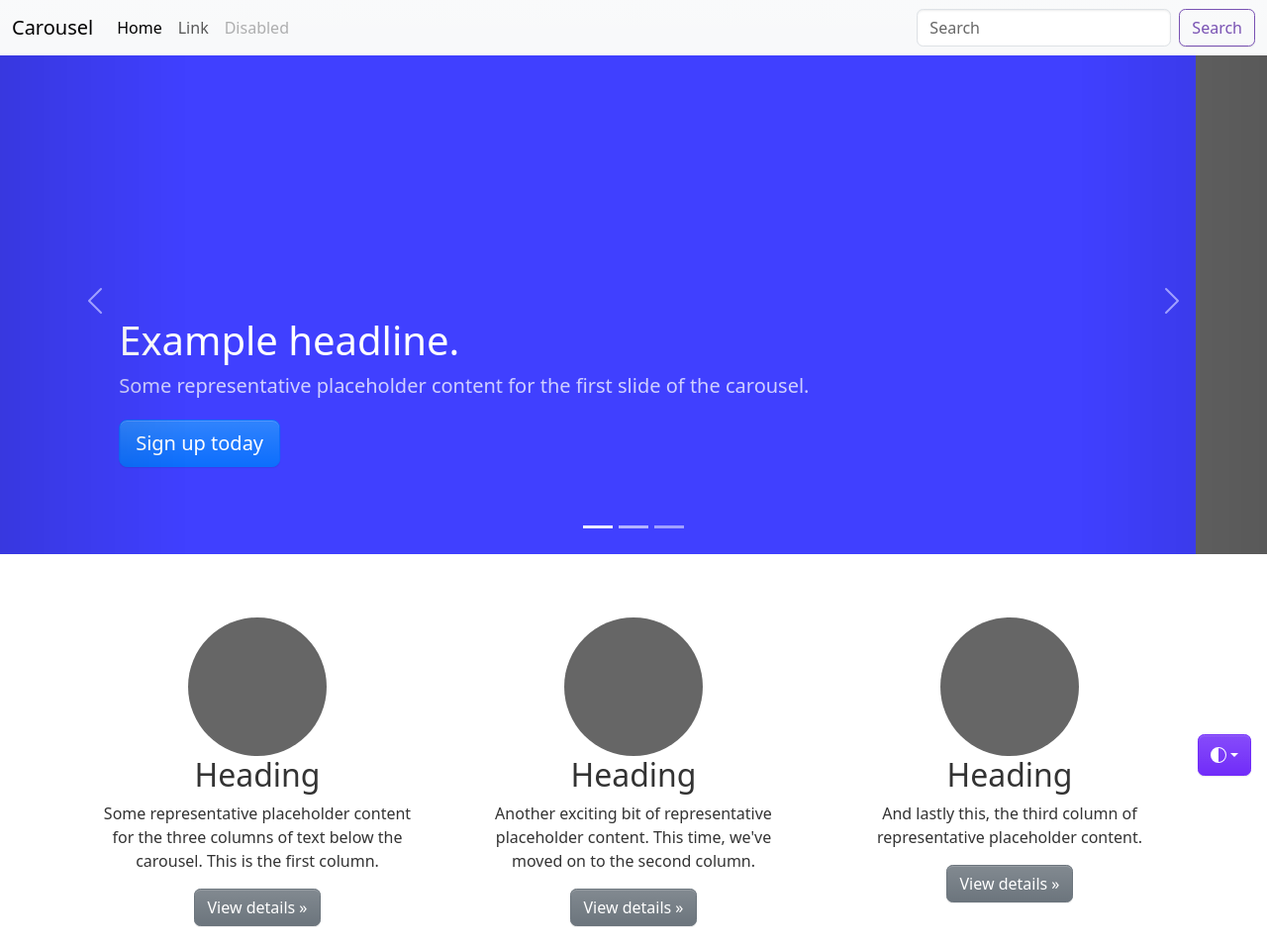
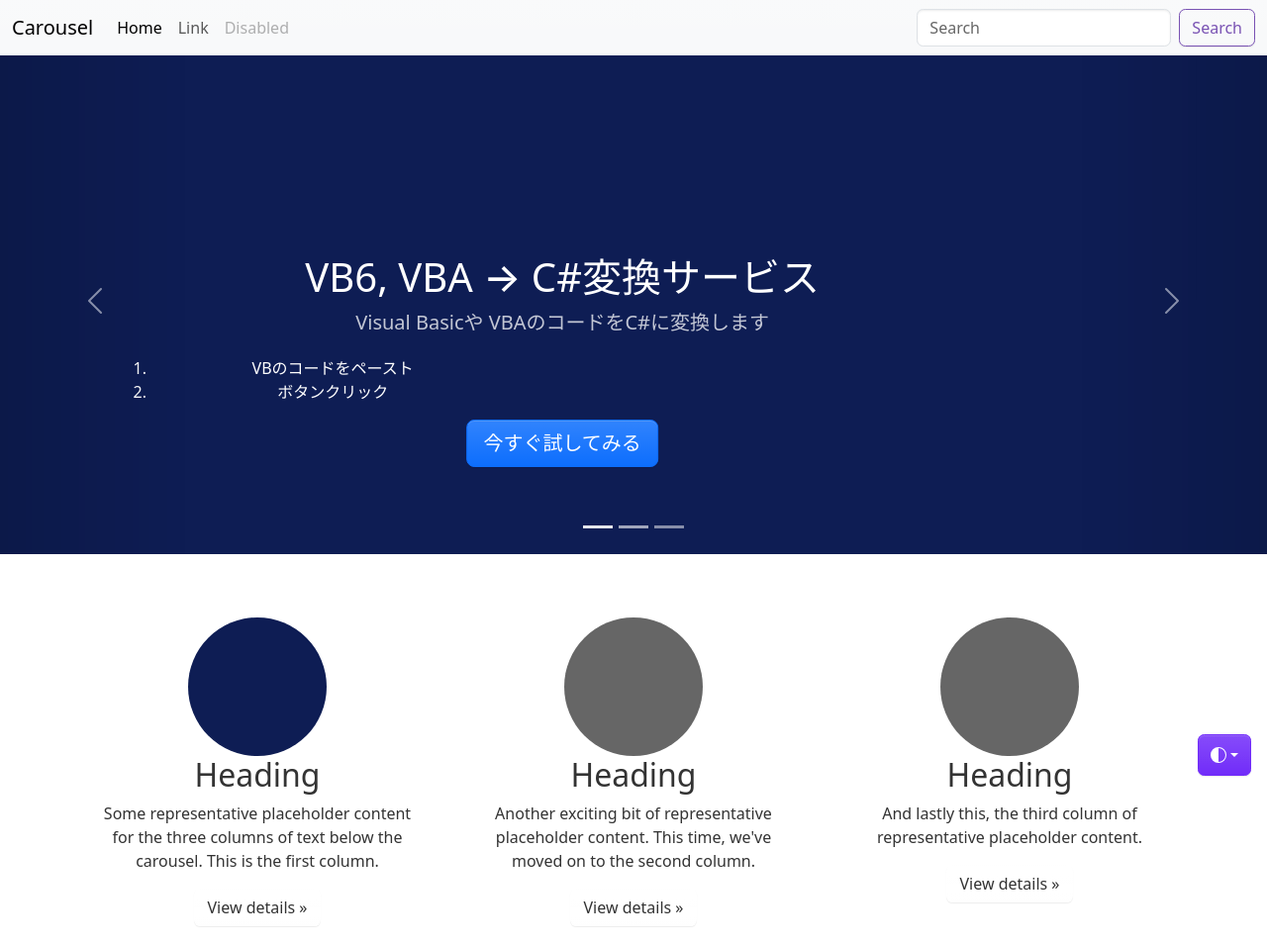
Before and after one commit to m-wachi/BootstrapTrain01, a website: page sass-js/carousel/index.html in a window 1280 px wide. Shown: the top 955 px of the page at 99% size. Drawn offline with nearby package versions, Linux system fonts and the light colour scheme; files that its build step writes are made by us from their sources.

Commit message:
add code.

```diff
--- a/sass-js/carousel/index.html
+++ b/sass-js/carousel/index.html
@@ -81,6 +81,12 @@
       }
       .bd-mode-toggle {
         z-index: 1500;
+      }
+
+      :root {
+        /* --my-base-color01: #046cb2; */
+        /* --my-base-color01: #0c92f4; */
+        --my-base-color01: #0e1d54;
       }
     </style>
 
@@ -179,27 +185,33 @@
     </div>
     <div class="carousel-inner">
       <div class="carousel-item active">
-        <svg class="bd-placeholder-img" width="100%" height="100%" xmlns="http://www.w3.org/2000/svg" aria-hidden="true" preserveAspectRatio="xMidYMid slice" focusable="false"><rect width="100%" height="100%" fill="#4040ff"/></svg>
+        <svg class="bd-placeholder-img" width="100%" height="100%" xmlns="http://www.w3.org/2000/svg" aria-hidden="true" preserveAspectRatio="xMidYMid slice" focusable="false"><rect width="100%" height="100%" fill="var(--my-base-color01)"/></svg>
         <div class="container">
-          <div class="carousel-caption text-start">
-            <h1>Example headline.</h1>
-            <p class="opacity-75">Some representative placeholder content for the first slide of the carousel.</p>
-            <p><a class="btn btn-lg btn-primary" href="#">Sign up today</a></p>
+          <div class="carousel-caption">
+            <h1>VB6, VBA → C#変換サービス</h1>
+            <p class="opacity-75">Visual Basicや VBAのコードをC#に変換します</p>
+            <div style="width: 400px;">
+              <ol>
+                <li>VBのコードをペースト</li>
+                <li>ボタンクリック</li>
+              </ol>
+            </div>
+            <p><a class="btn btn-lg btn-primary" href="#">今すぐ試してみる</a></p>
           </div>
         </div>
       </div>
       <div class="carousel-item">
-        <svg class="bd-placeholder-img" width="100%" height="100%" xmlns="http://www.w3.org/2000/svg" aria-hidden="true" preserveAspectRatio="xMidYMid slice" focusable="false"><rect width="100%" height="100%" fill="var(--bs-secondary-color)"/></svg>
+        <svg class="bd-placeholder-img" width="100%" height="100%" xmlns="http://www.w3.org/2000/svg" aria-hidden="true" preserveAspectRatio="xMidYMid slice" focusable="false"><rect width="100%" height="100%" fill="var(--my-base-color01)"/></svg>
         <div class="container">
           <div class="carousel-caption">
-            <h1>Another example headline.</h1>
-            <p>Some representative placeholder content for the second slide of the carousel.</p>
+            <h1>VB6からC#へのマイグレーションプロジェクトを支援します</h1>
+            <p>機械的で単純な変換作業をサッと終わらせ、<br>本当に頭を使わないとできないことに集中しましょう</p>
             <p><a class="btn btn-lg btn-primary" href="#">Learn more</a></p>
           </div>
         </div>
       </div>
       <div class="carousel-item">
-        <svg class="bd-placeholder-img" width="100%" height="100%" xmlns="http://www.w3.org/2000/svg" aria-hidden="true" preserveAspectRatio="xMidYMid slice" focusable="false"><rect width="100%" height="100%" fill="var(--bs-secondary-color)"/></svg>
+        <svg class="bd-placeholder-img" width="100%" height="100%" xmlns="http://www.w3.org/2000/svg" aria-hidden="true" preserveAspectRatio="xMidYMid slice" focusable="false"><rect width="100%" height="100%" fill="var(--my-base-color01)"/></svg>
         <div class="container">
           <div class="carousel-caption text-end">
             <h1>One more for good measure.</h1>
@@ -229,22 +241,22 @@
     <!-- Three columns of text below the carousel -->
     <div class="row">
       <div class="col-lg-4">
-        <svg class="bd-placeholder-img rounded-circle" width="140" height="140" xmlns="http://www.w3.org/2000/svg" role="img" aria-label="Placeholder" preserveAspectRatio="xMidYMid slice" focusable="false"><title>Placeholder</title><rect width="100%" height="100%" fill="var(--bs-secondary-color)"/></svg>
+        <svg class="bd-placeholder-img rounded-circle" width="140" height="140" xmlns="http://www.w3.org/2000/svg" role="img" aria-label="Placeholder" preserveAspectRatio="xMidYMid slice" focusable="false"><title>Placeholder</title><rect width="100%" height="100%" fill="var(--my-base-color01)"/></svg>
         <h2 class="fw-normal">Heading</h2>
         <p>Some representative placeholder content for the three columns of text below the carousel. This is the first column.</p>
-        <p><a class="btn btn-secondary" href="#">View details &raquo;</a></p>
+        <p><a class="btn btn-my-color01" href="#">View details &raquo;</a></p>
       </div><!-- /.col-lg-4 -->
       <div class="col-lg-4">
         <svg class="bd-placeholder-img rounded-circle" width="140" height="140" xmlns="http://www.w3.org/2000/svg" role="img" aria-label="Placeholder" preserveAspectRatio="xMidYMid slice" focusable="false"><title>Placeholder</title><rect width="100%" height="100%" fill="var(--bs-secondary-color)"/></svg>
         <h2 class="fw-normal">Heading</h2>
         <p>Another exciting bit of representative placeholder content. This time, we've moved on to the second column.</p>
-        <p><a class="btn btn-secondary" href="#">View details &raquo;</a></p>
+        <p><a class="btn btn-my-color01" href="#">View details &raquo;</a></p>
       </div><!-- /.col-lg-4 -->
       <div class="col-lg-4">
         <svg class="bd-placeholder-img rounded-circle" width="140" height="140" xmlns="http://www.w3.org/2000/svg" role="img" aria-label="Placeholder" preserveAspectRatio="xMidYMid slice" focusable="false"><title>Placeholder</title><rect width="100%" height="100%" fill="var(--bs-secondary-color)"/></svg>
         <h2 class="fw-normal">Heading</h2>
         <p>And lastly this, the third column of representative placeholder content.</p>
-        <p><a class="btn btn-secondary" href="#">View details &raquo;</a></p>
+        <p><a class="btn btn-my-color01" href="#">View details &raquo;</a></p>
       </div><!-- /.col-lg-4 -->
     </div><!-- /.row -->
 
```
